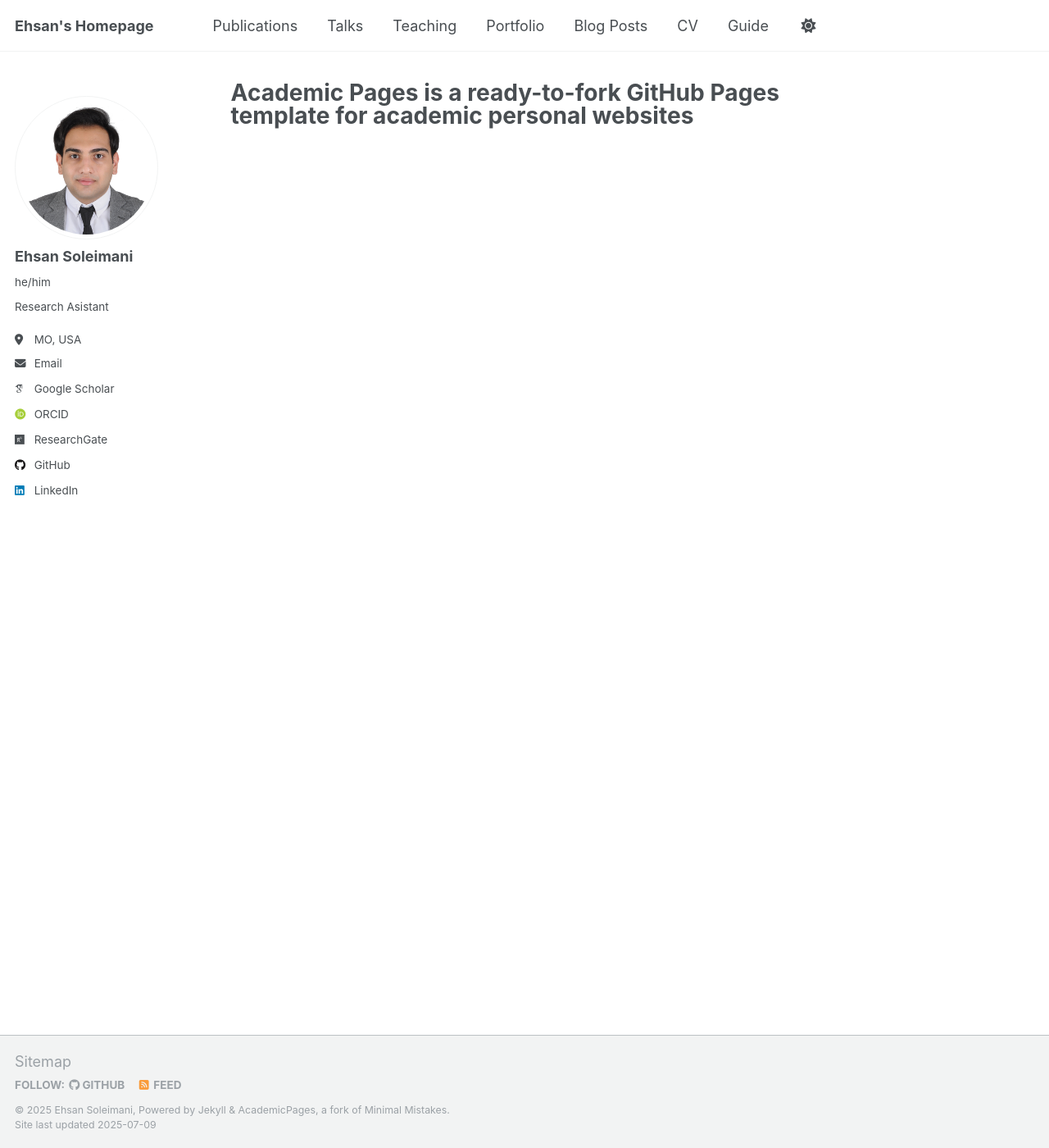
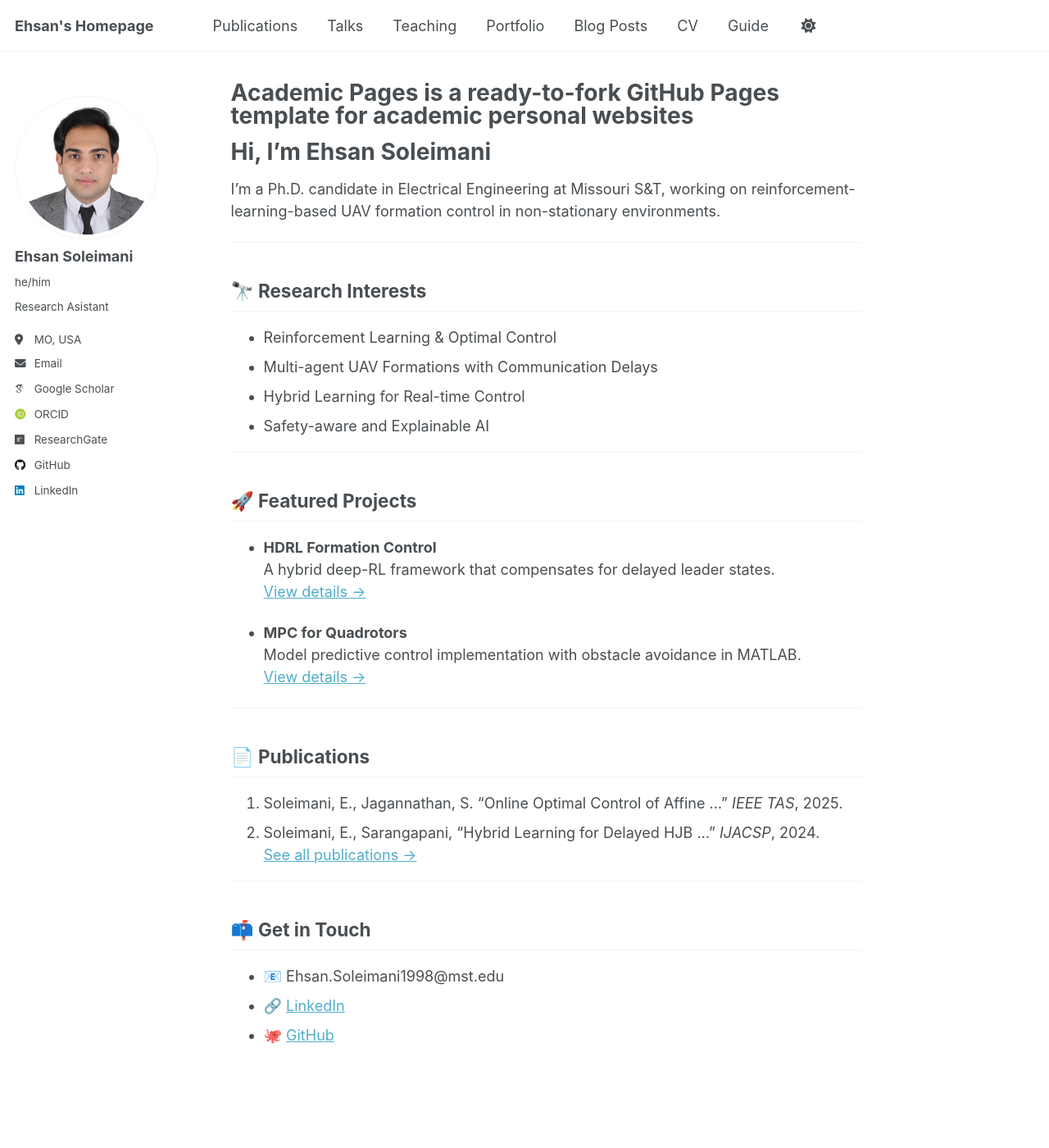
Before and after one commit to EhsanSoleimani1998/EhsanSoleimani1998.github.io, a Jekyll site: the page built from _pages/about.md, in a window 1280 px wide and 1400 px high. Shown: the whole window at 82% size. Built offline with Jekyll 4.4.1, drawn with Linux system fonts in a browser that asks for light colours; some web fonts are replaced; a script that is not in the unit is left out.

Commit message:
Update about.md

```diff
--- a/_pages/about.md
+++ b/_pages/about.md
@@ -6,3 +6,44 @@ redirect_from:
   - /about/
   - /about.html
 ---
+
+# Hi, I’m **Ehsan Soleimani**
+
+I’m a Ph.D. candidate in Electrical Engineering at Missouri S&T, working on reinforcement-learning-based UAV formation control in non-stationary environments.
+
+---
+
+## 🔭 Research Interests
+
+- Reinforcement Learning & Optimal Control
+- Multi-agent UAV Formations with Communication Delays
+- Hybrid Learning for Real-time Control
+- Safety-aware and Explainable AI
+
+---
+
+## 🚀 Featured Projects
+
+- **HDRL Formation Control**
+  A hybrid deep-RL framework that compensates for delayed leader states.
+  [View details →](/portfolio/uav-formation)
+
+- **MPC for Quadrotors**
+  Model predictive control implementation with obstacle avoidance in MATLAB.
+  [View details →](/portfolio/mpc-quadrotor)
+
+---
+
+## 📄 Publications
+
+1. Soleimani, E., Jagannathan, S. “Online Optimal Control of Affine …” *IEEE TAS*, 2025.
+2. Soleimani, E., Sarangapani, “Hybrid Learning for Delayed HJB …” *IJACSP*, 2024.
+[See all publications →](/publications)
+
+---
+
+## 📫 Get in Touch
+
+- 📧 Ehsan.Soleimani1998@mst.edu
+- 🔗 [LinkedIn](https://www.linkedin.com/in/EhsanSoleimani1998)
+- 🐙 [GitHub](https://github.com/EhsanSoleimani1998)
```
